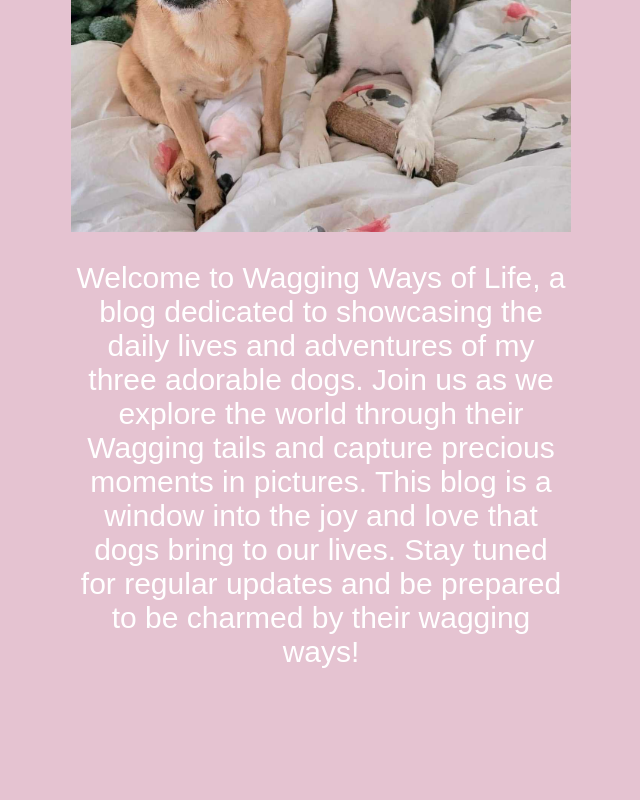
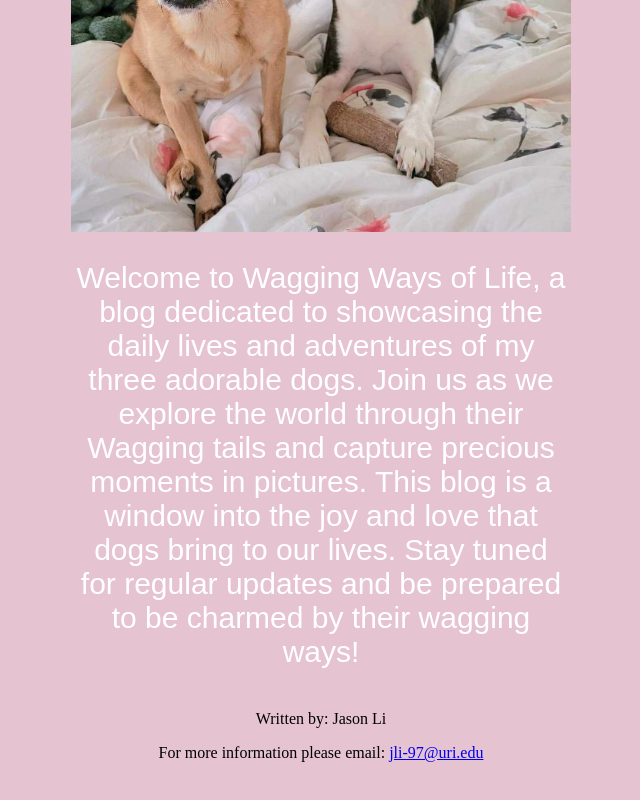
Before and after one commit to jasonli97/372, a plain HTML site: page index.html in a window 1280 px wide. Shown: the part 510-1310 px from the top of the page, without its empty margins (319-959 px from the left). Before the commit the page ends 1232 px from the top, so only its background shows below. Drawn offline with Linux system fonts and the light colour scheme.

Commit message:
Update index.html

```diff
--- a/index.html
+++ b/index.html
@@ -29,6 +29,10 @@
             by their wagging ways!
         </p>
 
+        <p> Written by: Jason Li </p>
+
+        <p> For more information please email: <a href="mailto:jli-97@uri.edu">jli-97@uri.edu</a></p>
+
     </div>
 </body>
 </html>
```
